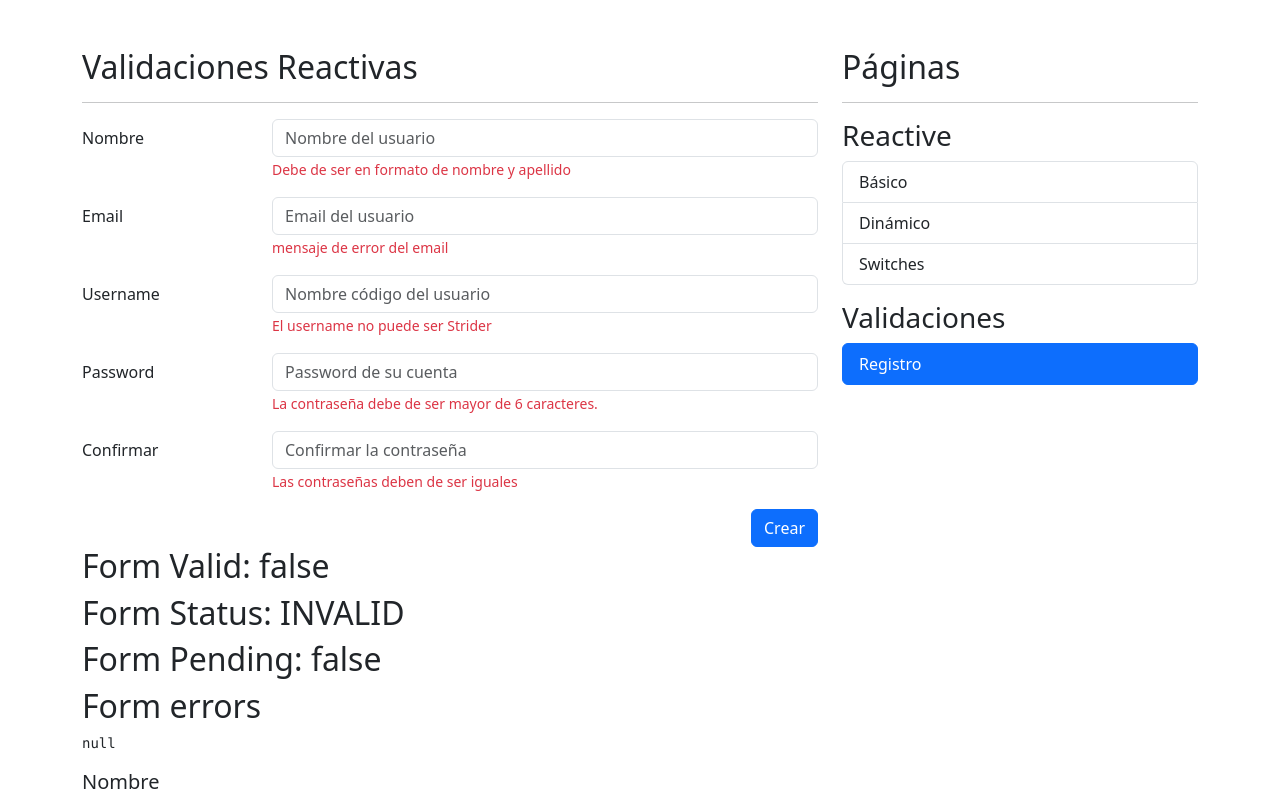
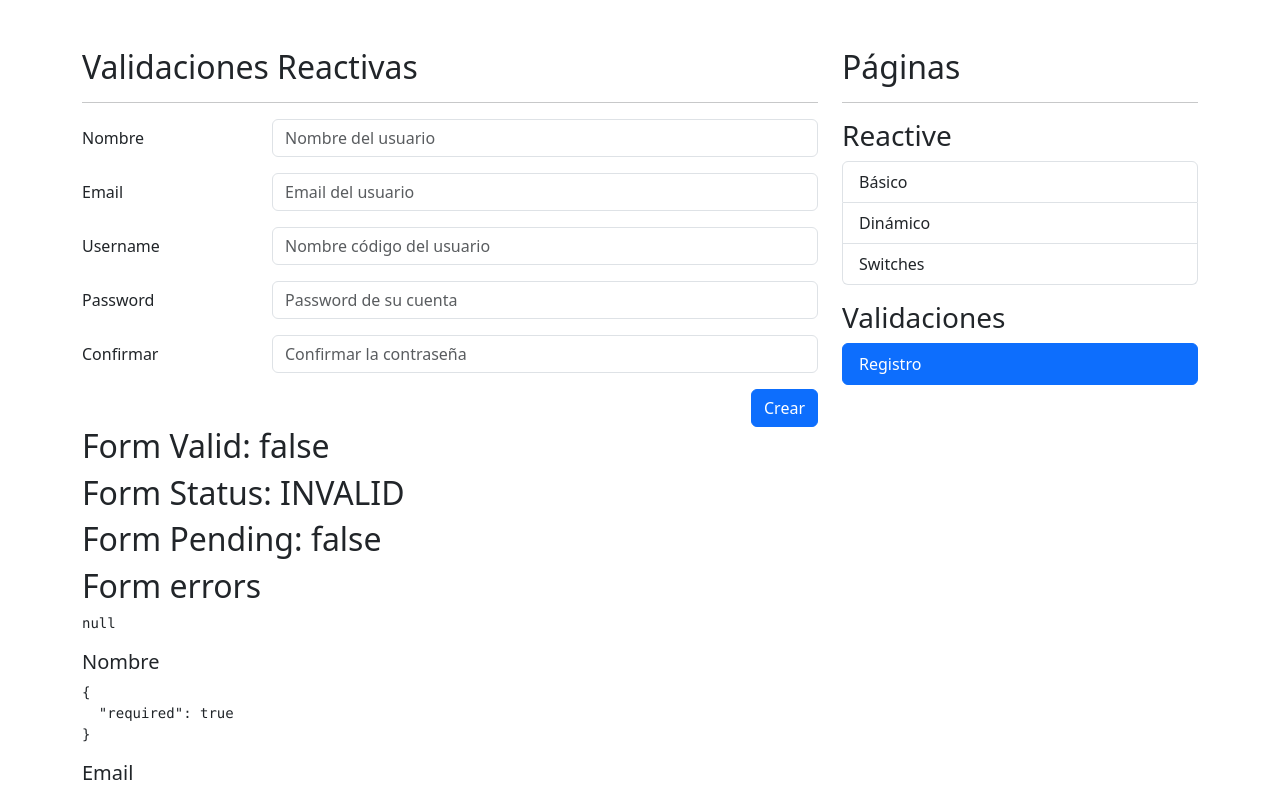
Before and after one commit to bryanesteban/ReactiveForms, an Angular app: page /auth/sign-up in a window 1280 px wide. Shown: the top 795 px of the page. Built offline with nearby package versions, Linux system fonts and the light colour scheme.

Commit message:
create service for validate

```diff
--- a/src/app/auth/pages/register-page/register-page.component.html
+++ b/src/app/auth/pages/register-page/register-page.component.html
@@ -15,7 +15,7 @@
                            formControlName="name"
                            placeholder="Nombre del usuario">
 
-                    <span class="form-text text-danger">
+                    <span *ngIf="isValidField('name')" class="form-text text-danger">
                         Debe de ser en formato de nombre y apellido
                     </span>
                 </div>
@@ -29,7 +29,7 @@
                            class="form-control"
                            formControlName="email"
                            placeholder="Email del usuario">
-                    <span class="form-text text-danger">
+                    <span *ngIf="isValidField('email')" class="form-text text-danger">
                         mensaje de error del email
                     </span>
                 </div>
@@ -43,7 +43,7 @@
                            class="form-control"
                            formControlName="username"
                            placeholder="Nombre código del usuario">
-                    <span class="form-text text-danger">
+                    <span *ngIf="isValidField('username')" class="form-text text-danger">
                          El username no puede ser Strider
                     </span>
                 </div>
@@ -58,7 +58,7 @@
                            formControlName="password"
                            placeholder="Password de su cuenta">
 
-                    <span class="form-text text-danger">
+                    <span *ngIf="isValidField('password')" class="form-text text-danger">
                          La contraseña debe de ser mayor de 6 caracteres.
                     </span>
                 </div>
@@ -73,7 +73,7 @@
                            formControlName="password2"
                            placeholder="Confirmar la contraseña">
 
-                    <span class="form-text text-danger">
+                    <span *ngIf="isValidField('password2')" class="form-text text-danger">
                          Las contraseñas deben de ser iguales
                     </span>
                 </div>
@@ -103,7 +103,7 @@
 <pre>{{ myForm.errors | json  }}</pre>
 
 <h5>Nombre</h5>
-<pre>{{ myForm.value.name | json }}</pre>
+<pre>{{ myForm.controls['name'].errors  | json }}</pre>
 
 <h5>Email</h5>
 <pre>{{ myForm.controls['email'].errors | json }}</pre>
--- a/src/app/auth/pages/register-page/register-page.component.ts
+++ b/src/app/auth/pages/register-page/register-page.component.ts
@@ -1,6 +1,7 @@
 import { Component } from '@angular/core';
 import { FormBuilder, FormGroup, Validators } from '@angular/forms';
-import * as customValidators from '../../../shared/validators/validators';
+// import * as customValidators from '../../../shared/validators/validators';
+import { ValidatorService } from '../../../shared/service/validators.service';
 
 @Component({
   templateUrl: './register-page.component.html',
@@ -9,19 +10,22 @@
 export class RegisterPageComponent {
 
   public myForm : FormGroup = this.fb.group({
-    name: ['', [ Validators.required]],
-    email: ['', [ Validators.required, Validators.pattern(customValidators.emailPattern)]],
-    username: ['', [ Validators.required, customValidators.cantBeStrider]],
+    name: ['', [ Validators.required, Validators.pattern( this.validatorService.firstNameAndLastnamePattern)]],
+    email: ['', [ Validators.required, Validators.pattern(this.validatorService.emailPattern)]],
+    username: ['', [ Validators.required, this.validatorService.cantBeStrider]],
     password: ['', [ Validators.required, Validators.minLength(6)]],
     password2: ['', [ Validators.required, Validators.minLength(6)]],
 
   });
 
 
-  constructor( private fb: FormBuilder){}
+  constructor(
+    private fb: FormBuilder,
+    private validatorService: ValidatorService,
+  ){}
 
   isValidField( field: string){
-    //TODO: obtener validacion desde un servicio
+    return this.validatorService.isValidField(this.myForm, field);
   }
 
 
--- /dev/null
+++ b/src/app/shared/service/validators.service.ts
@@ -0,0 +1,49 @@
+import { Injectable } from '@angular/core';
+import { FormControl, ValidationErrors, FormGroup } from '@angular/forms';
+
+@Injectable({providedIn: 'root'})
+export class ValidatorService {
+
+  public firstNameAndLastnamePattern: string = '([a-zA-Z]+) ([a-zA-Z]+)';
+  public emailPattern: string = "^[a-z0-9._%+-]+@[a-z0-9.-]+\\.[a-z]{2,4}$";
+
+  public cantBeStrider = (control : FormControl): ValidationErrors | null => {
+
+    const value: string = control.value.trim().toLowerCase();
+
+    if(value === 'strider'){
+      return {
+        noStrider: true,
+      }
+    }
+
+    return null;
+  }
+
+  public isValidField( myForm:FormGroup, field: string ):boolean | null{
+
+    return  myForm.controls[field].errors && myForm.controls[field].touched;
+
+  }
+
+  public getFieldError( myForm:FormGroup, field:string ): string | null {
+
+    if( !myForm.controls[field] ) return null;
+
+    const errors = myForm.controls[field].errors || {};
+    for( const key of Object.keys(errors) ){
+      switch( key ) {
+        case 'required':
+          return 'Este campo es requerido';
+
+        case 'minlength':
+          return `Minimo ${ errors['minlength'].requiredLength} caraters.`;
+
+      }
+    }
+
+    return "";
+  }
+
+
+}
```
